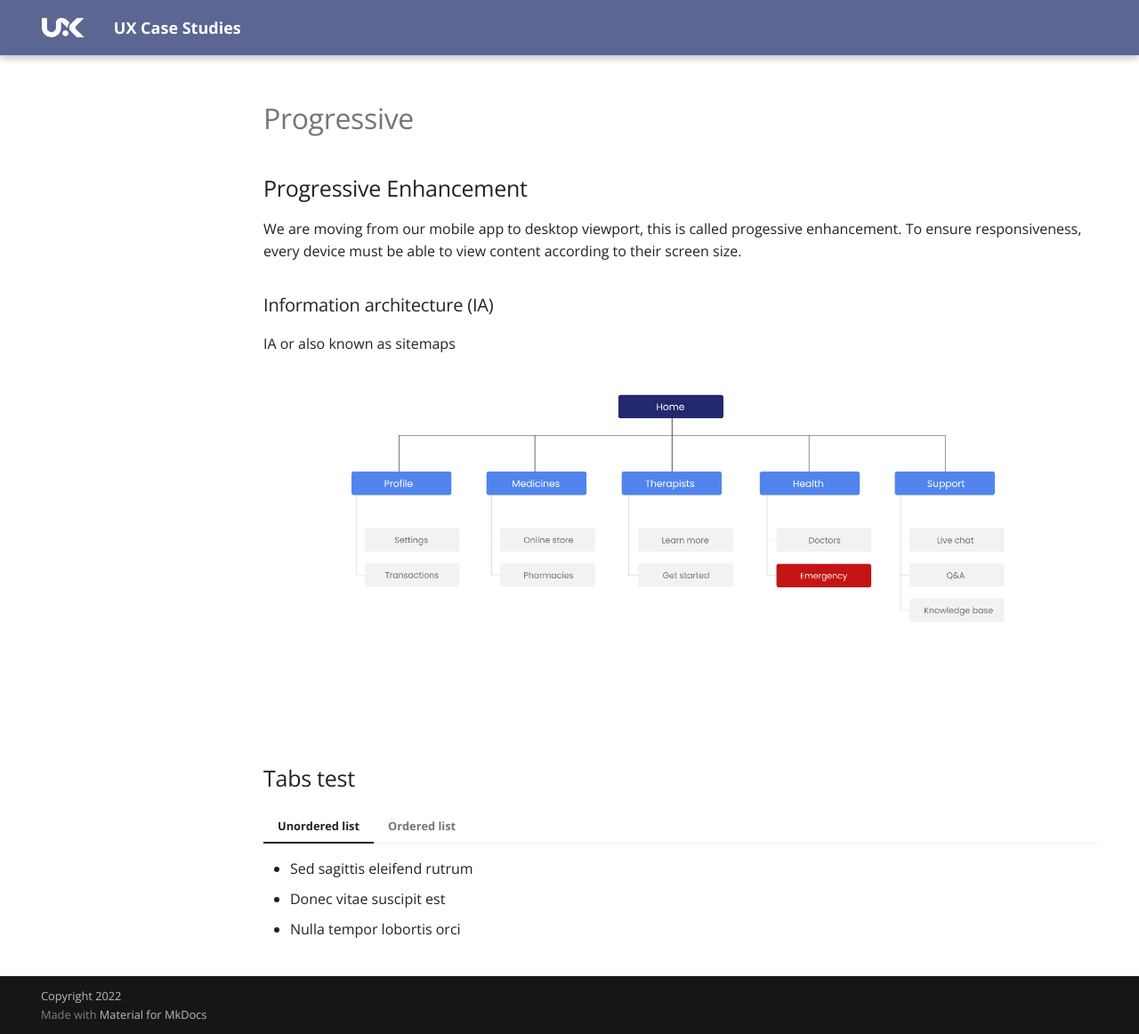
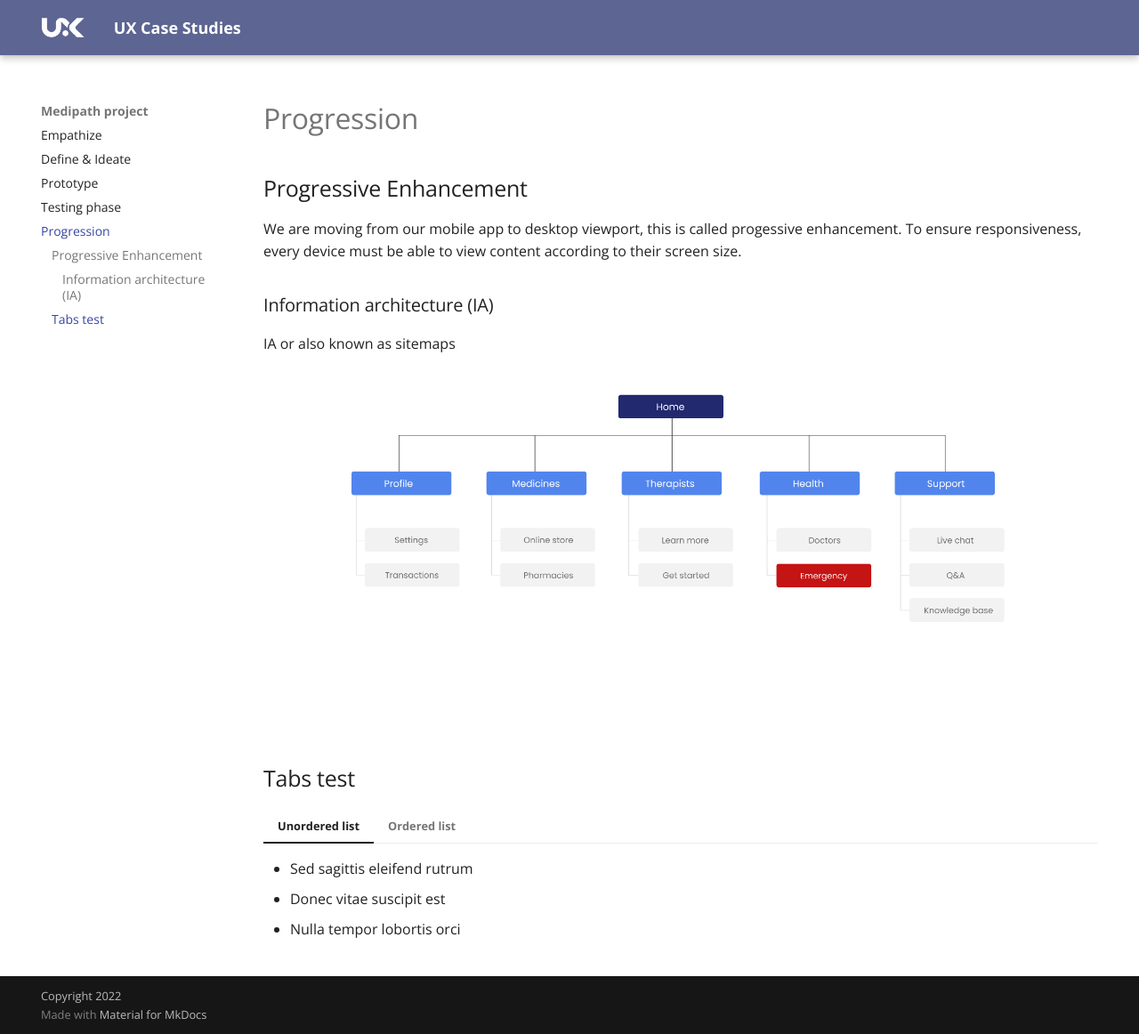
Before and after one commit to divstackio/docs-study, an MkDocs documentation site: the page built from docs/progressive.md, in a window 1280 px wide and 1162 px high. Shown: the whole window at 89% size. Built offline with MkDocs 1.6.1 and Material for MkDocs 9.7.7, drawn with Linux system fonts in a browser that asks for light colours; comment, search, counter and statistics services are not loaded; some of the changed lines change nothing that is shown.

Commit message:
Update mkdocs.yml

```diff
--- a/mkdocs.yml
+++ b/mkdocs.yml
@@ -13,6 +13,7 @@ nav:
     - Define & Ideate: ideate.md
     - Prototype: prototype.md
     - Testing phase: testing.md
+    - Progression: progressive.md
 
 extra_css:
     - css/custom.css
```
